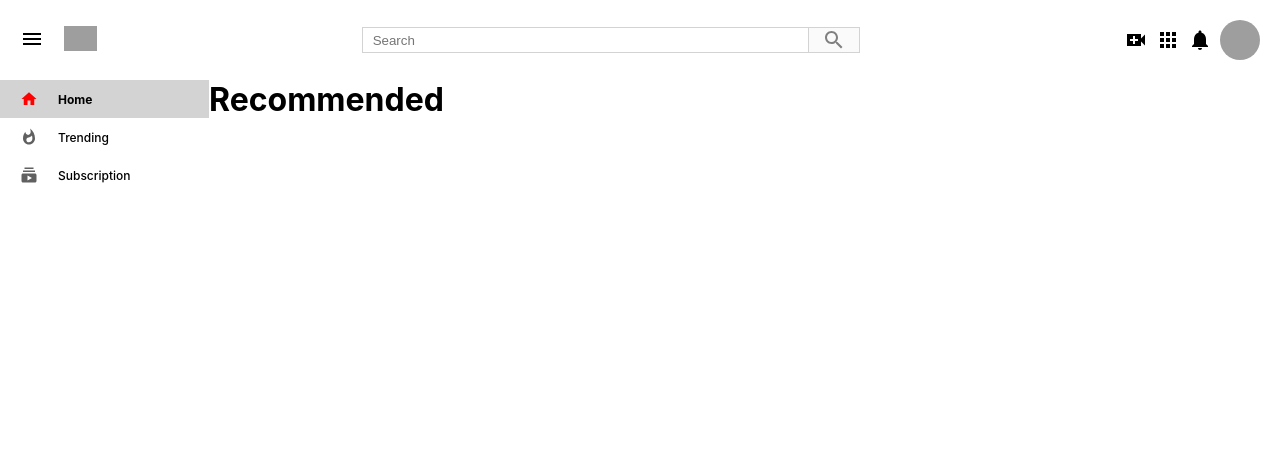
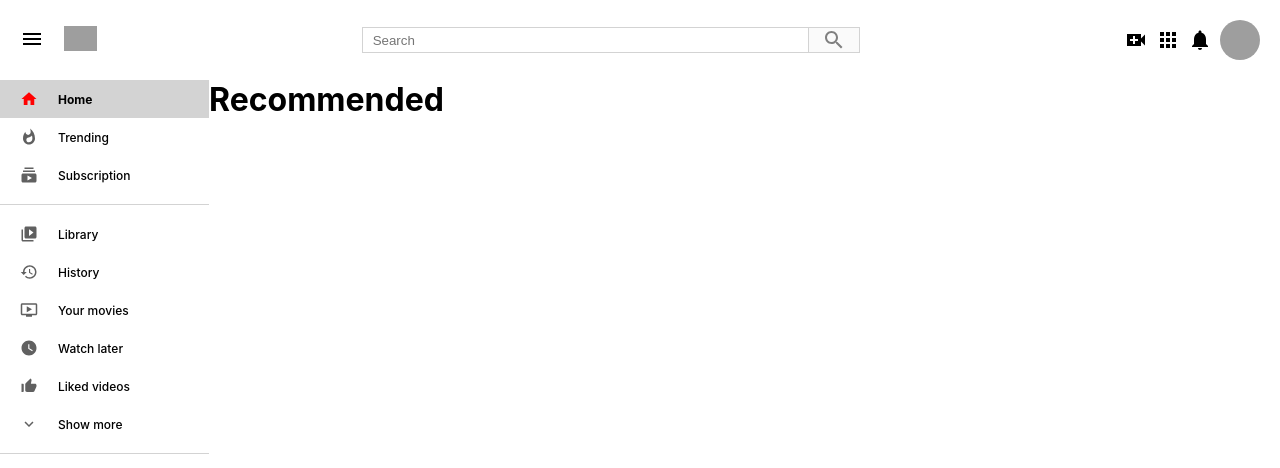
Before and after one commit to Rinin7/youtube-clone, a React (Create React App) app: page / in a window 1280 px wide. Shown: the top 468 px of the page. Built offline with nearby package versions, Linux system fonts and the light colour scheme; grey boxes are pictures that could not be loaded.

Commit message:
sidebar styling completed

```diff
--- a/src/components/Sidebar/Sidebar.jsx
+++ b/src/components/Sidebar/Sidebar.jsx
@@ -4,13 +4,29 @@
 import HomeIcon from "@material-ui/icons/Home";
 import WhatshotIcon from "@material-ui/icons/Whatshot";
 import SubscriptionsIcon from "@material-ui/icons/Subscriptions";
+import VideoLibraryIcon from "@material-ui/icons/VideoLibrary";
+import HistoryIcon from "@material-ui/icons/History";
+import OndemandVideoIcon from "@material-ui/icons/OndemandVideo";
+import WatchLaterIcon from "@material-ui/icons/WatchLater";
+import ThumbUpAltOutlinedIcon from "@material-ui/icons/ThumbUpAlt";
+import ExpandMoreOutlinedIcon from "@material-ui/icons/ExpandMore";
 
 function Sidebar() {
   return (
     <div className="sidebar">
-      <SidebarRow selected Icon={HomeIcon} title="Home" />
-      <SidebarRow Icon={WhatshotIcon} title="Trending" />
-      <SidebarRow Icon={SubscriptionsIcon} title="Subscription" />
+      <div className="sidebar__main">
+        <SidebarRow selected Icon={HomeIcon} title="Home" />
+        <SidebarRow Icon={WhatshotIcon} title="Trending" />
+        <SidebarRow Icon={SubscriptionsIcon} title="Subscription" />
+      </div>
+      <div className="sidebar__personalized">
+        <SidebarRow Icon={VideoLibraryIcon} title="Library" />
+        <SidebarRow Icon={HistoryIcon} title="History" />
+        <SidebarRow Icon={OndemandVideoIcon} title="Your movies" />
+        <SidebarRow Icon={WatchLaterIcon} title="Watch later" />
+        <SidebarRow Icon={ThumbUpAltOutlinedIcon} title="Liked videos" />
+        <SidebarRow Icon={ExpandMoreOutlinedIcon} title="Show more" />
+      </div>
     </div>
   );
 }
--- a/src/components/Sidebar/Sidebar.scss
+++ b/src/components/Sidebar/Sidebar.scss
@@ -1,3 +1,15 @@
 .sidebar {
   flex: 0.2;
+
+  &__main {
+    border-bottom: 1px solid lightgray;
+    padding-bottom: 10px;
+    margin-bottom: 10px;
+  }
+
+  &__personalized {
+    border-bottom: 1px solid lightgray;
+    padding-bottom: 10px;
+    margin-bottom: 10px;
+  }
 }
```
